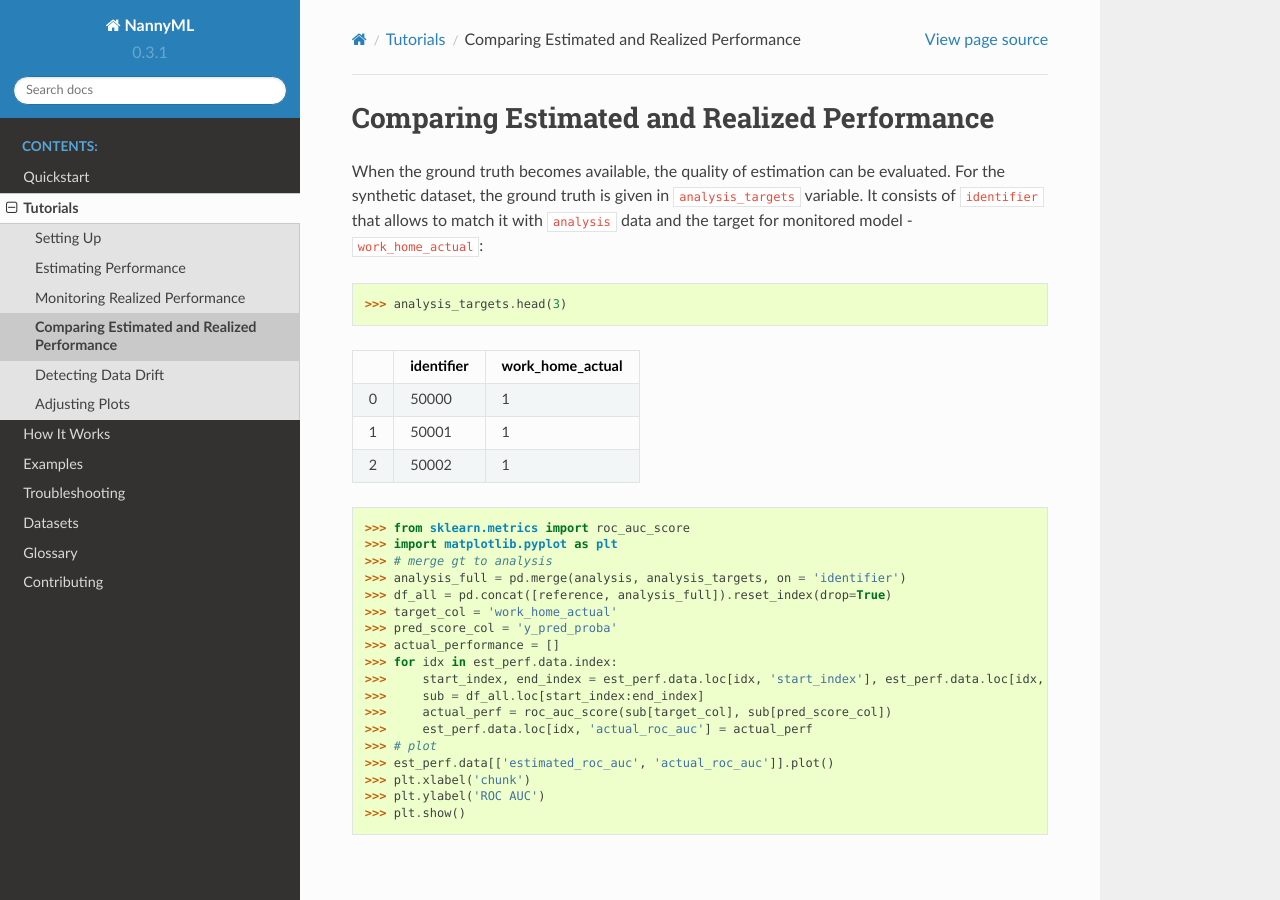
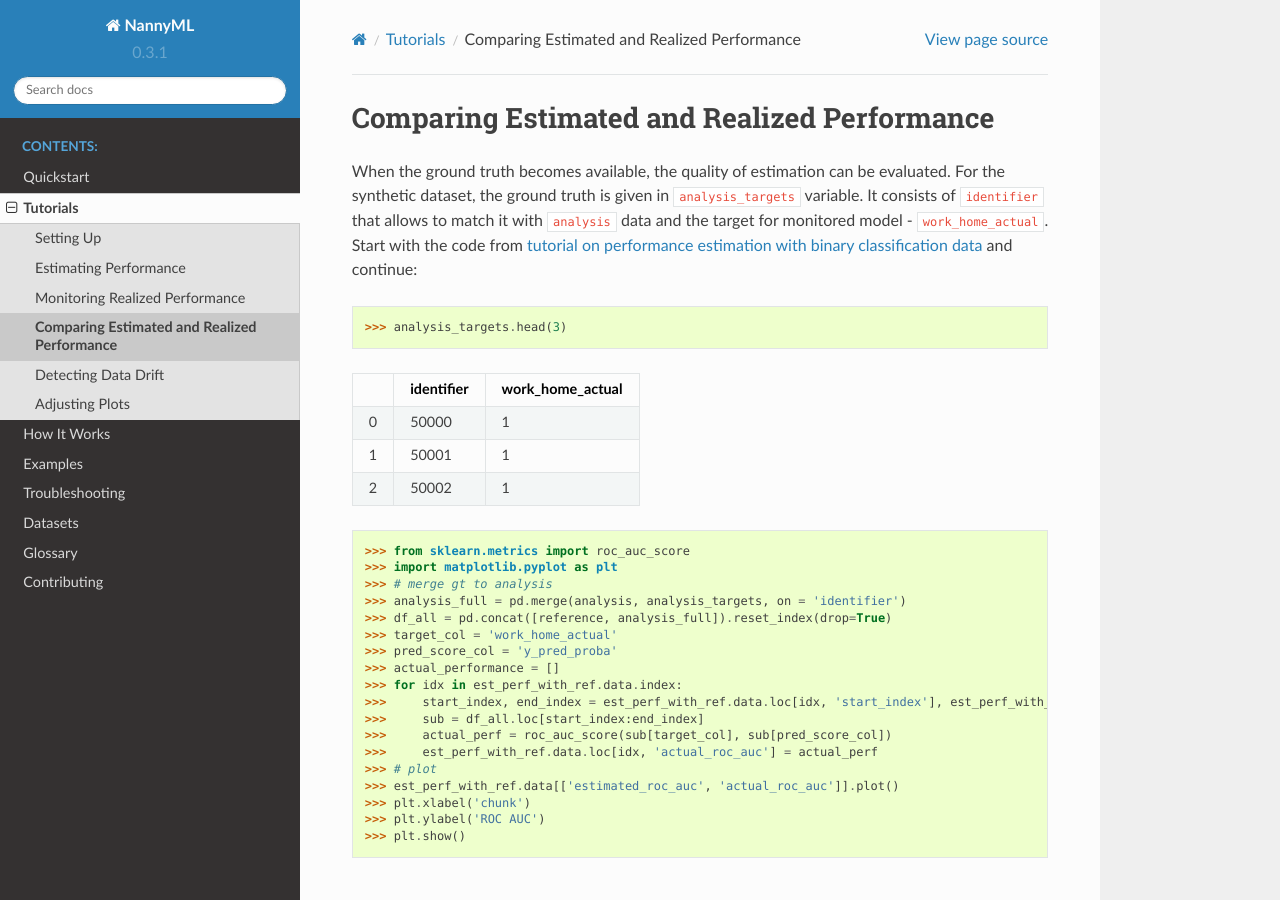
Before and after one commit to NannyML/nannyml, a Sphinx documentation site: the page built from docs/tutorials/compare_estimated_and_realized_performance.rst, in a window 1280 px wide and 900 px high. Built offline with Sphinx 7.4.7 and the Read the Docs theme 2.0.0, drawn with Linux system fonts in a browser that asks for light colours; pages that are not in the unit, such as notebooks, are missing from menus.

Commit message:
update comparison with realized performance

```diff
--- a/docs/tutorials/compare_estimated_and_realized_performance.rst
+++ b/docs/tutorials/compare_estimated_and_realized_performance.rst
@@ -5,9 +5,11 @@ Comparing Estimated and Realized Performance
 ============================================
 
 
+
 When the ground truth becomes available, the quality of estimation can be evaluated. For the synthetic dataset, the
 ground truth is given in ``analysis_targets`` variable. It consists of ``identifier`` that allows to match it with
-``analysis`` data and the target for monitored model - ``work_home_actual``:
+``analysis`` data and the target for monitored model - ``work_home_actual``. Start with the code from :ref:`tutorial on
+performance estimation with binary classification data<performance-estimation-binary-just-the-code>` and continue:
 
 .. code-block:: python
 
@@ -34,13 +36,13 @@ ground truth is given in ``analysis_targets`` variable. It consists of ``identif
     >>> target_col = 'work_home_actual'
     >>> pred_score_col = 'y_pred_proba'
     >>> actual_performance = []
-    >>> for idx in est_perf.data.index:
-    >>>     start_index, end_index = est_perf.data.loc[idx, 'start_index'], est_perf.data.loc[idx, 'end_index']
+    >>> for idx in est_perf_with_ref.data.index:
+    >>>     start_index, end_index = est_perf_with_ref.data.loc[idx, 'start_index'], est_perf_with_ref.data.loc[idx, 'end_index']
     >>>     sub = df_all.loc[start_index:end_index]
     >>>     actual_perf = roc_auc_score(sub[target_col], sub[pred_score_col])
-    >>>     est_perf.data.loc[idx, 'actual_roc_auc'] = actual_perf
+    >>>     est_perf_with_ref.data.loc[idx, 'actual_roc_auc'] = actual_perf
     >>> # plot
-    >>> est_perf.data[['estimated_roc_auc', 'actual_roc_auc']].plot()
+    >>> est_perf_with_ref.data[['estimated_roc_auc', 'actual_roc_auc']].plot()
     >>> plt.xlabel('chunk')
     >>> plt.ylabel('ROC AUC')
     >>> plt.show()
--- a/docs/tutorials/performance_estimation.rst
+++ b/docs/tutorials/performance_estimation.rst
@@ -15,6 +15,8 @@ and multiclass classification models in the absence of target data. To find out
 
 Binary Classification
 =====================
+
+.. _performance-estimation-binary-just-the-code:
 
 Just The Code
 ----------------
```
